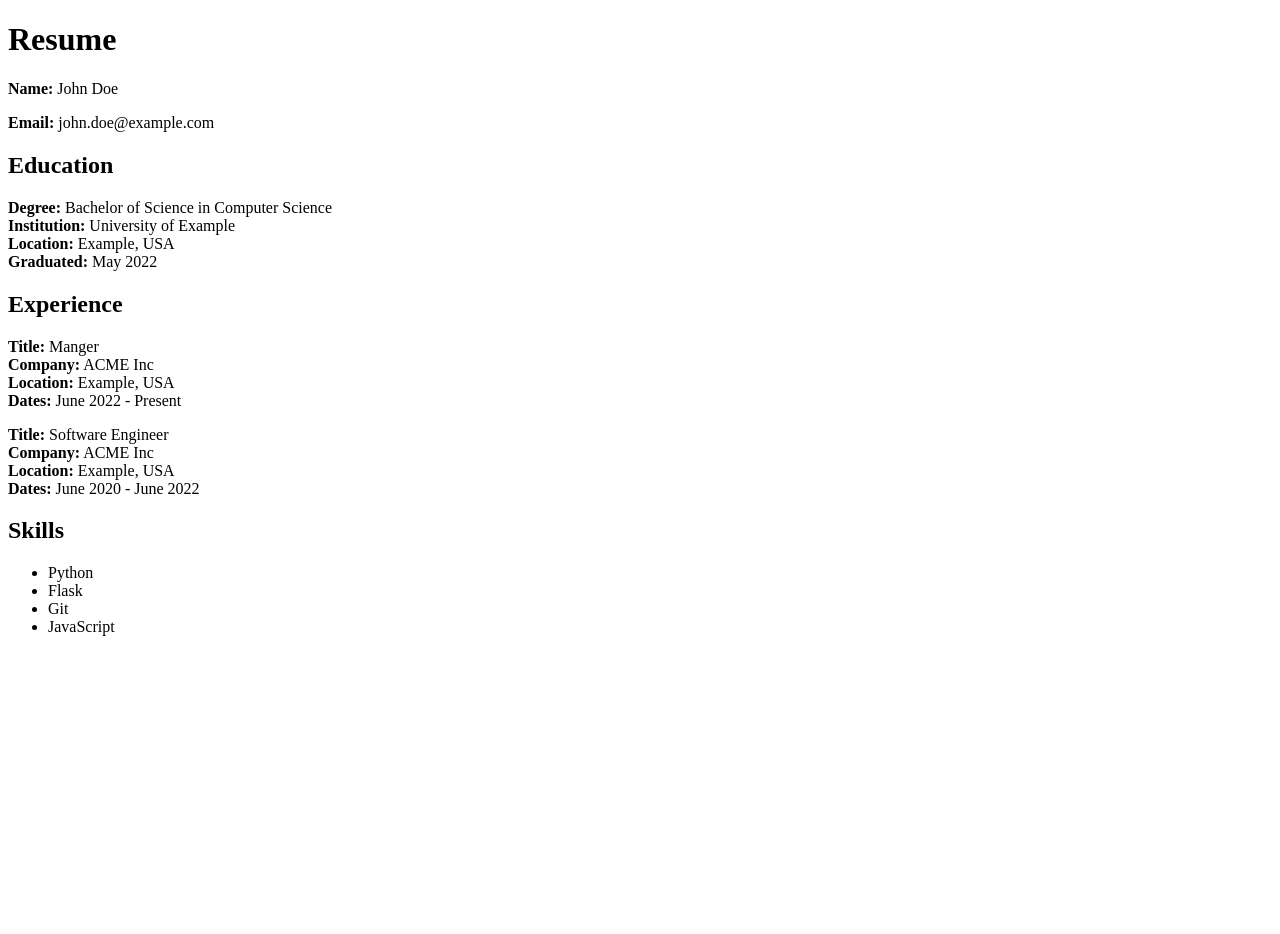
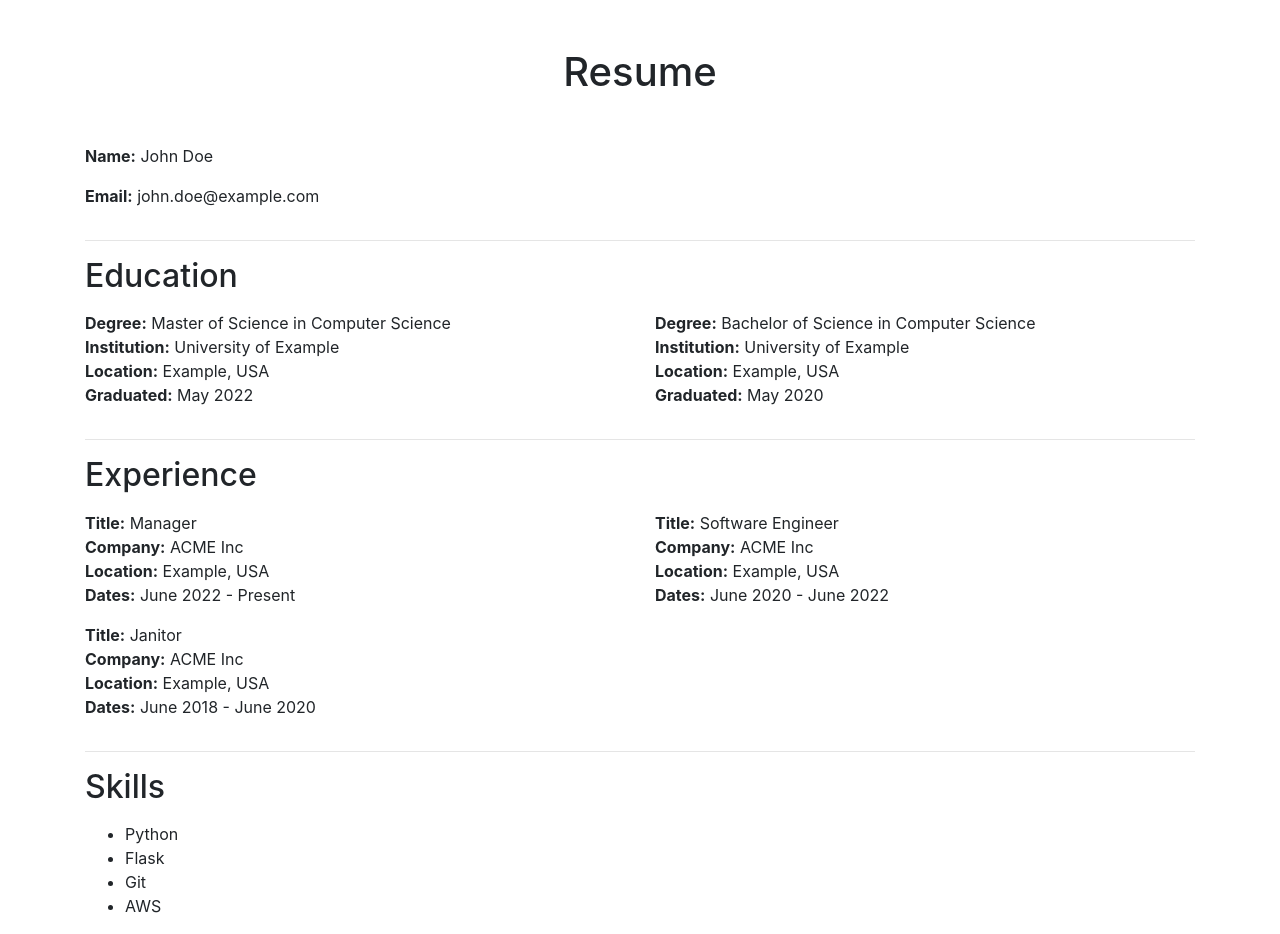
Before and after one commit to davidhfrankelcodes/flask-resume, a Flask app: page / in a window 1280 px wide. Before the commit the page ends 636 px from the top, so only its background shows below. Run offline with Flask 2, Linux system fonts and the light colour scheme; some libraries are stand-ins or nearby versions.

Commit message:
Fix port, host in Flask main.py, update resume.yaml, add logo.png, improve UI

```diff
--- a/main.py
+++ b/main.py
@@ -20,5 +20,6 @@ def view_resume():
 if __name__ == '__main__':
     app.run(
         debug=True,
-        port=os.getenv("FLASK_PORT", 5000)
+        port=os.getenv("FLASK_PORT", 5000),
+        host="0.0.0.0",
     )
--- a/resume.yaml
+++ b/resume.yaml
@@ -1,12 +1,16 @@
 name: John Doe
 email: john.doe@example.com
 education:
+  - degree: Master of Science in Computer Science
+    institution: University of Example
+    location: Example, USA
+    graduated: May 2022
   - degree: Bachelor of Science in Computer Science
     institution: University of Example
     location: Example, USA
-    graduated: May 2022
+    graduated: May 2020
 experience:
-  - title: Manger
+  - title: Manager
     company: ACME Inc
     location: Example, USA
     dates: June 2022 - Present
@@ -14,8 +18,12 @@ experience:
     company: ACME Inc
     location: Example, USA
     dates: June 2020 - June 2022
+  - title: Janitor
+    company: ACME Inc
+    location: Example, USA
+    dates: June 2018 - June 2020
 skills:
   - Python
   - Flask
   - Git
-  - JavaScript
+  - AWS
--- a/templates/view_resume.html
+++ b/templates/view_resume.html
@@ -2,34 +2,60 @@
 <html>
 <head>
     <title>Resume</title>
+    <link rel="icon" type="image/png" href="{{ url_for('static', filename='img/logo.png') }}">
+    <link rel="stylesheet" href="https://maxcdn.bootstrapcdn.com/bootstrap/4.5.2/css/bootstrap.min.css">
 </head>
 <body>
-    <h1>Resume</h1>
+    <div class="container mt-5">
+        <h1 class="text-center">Resume</h1>
+        <div class="row mt-5">
+            <div class="col-sm-6">
                 <p><strong>Name:</strong> {{ resume_data['name'] }}</p>
                 <p><strong>Email:</strong> {{ resume_data['email'] }}</p>
+            </div>
+        </div>
+        <hr>
         <h2>Education</h2>
+        <div class="row mt-3">
             {% for entry in resume_data['education'] %}
+                <div class="col-sm-6">
                     <p>
                         <strong>Degree:</strong> {{ entry['degree'] }}<br>
                         <strong>Institution:</strong> {{ entry['institution'] }}<br>
                         <strong>Location:</strong> {{ entry['location'] }}<br>
                         <strong>Graduated:</strong> {{ entry['graduated'] }}
                     </p>
+                </div>
             {% endfor %}
+        </div>
+        <hr>
         <h2>Experience</h2>
+        <div class="row mt-3">
             {% for entry in resume_data['experience'] %}
+                <div class="col-sm-6">
                     <p>
                         <strong>Title:</strong> {{ entry['title'] }}<br>
                         <strong>Company:</strong> {{ entry['company'] }}<br>
                         <strong>Location:</strong> {{ entry['location'] }}<br>
                         <strong>Dates:</strong> {{ entry['dates'] }}
                     </p>
+                </div>
             {% endfor %}
+        </div>
+        <hr>
         <h2>Skills</h2>
+        <div class="row mt-3">
+            <div class="col-sm-6">
                 <ul>
                     {% for skill in resume_data['skills'] %}
                         <li>{{ skill }}</li>
                     {% endfor %}
                 </ul>
+            </div>
+        </div>
+    </div>
+    <script src="https://code.jquery.com/jquery-3.5.1.slim.min.js"></script>
+    <script src="https://cdn.jsdelivr.net/npm/popper.js@1.16.1/dist/umd/popper.min.js"></script>
+    <script src="https://maxcdn.bootstrapcdn.com/bootstrap/4.5.2/js/bootstrap.min.js"></script>
 </body>
 </html>
```
Also changed, not shown: static/img/logo.png (added). Lines whose indentation alone changed are shown as unchanged.
